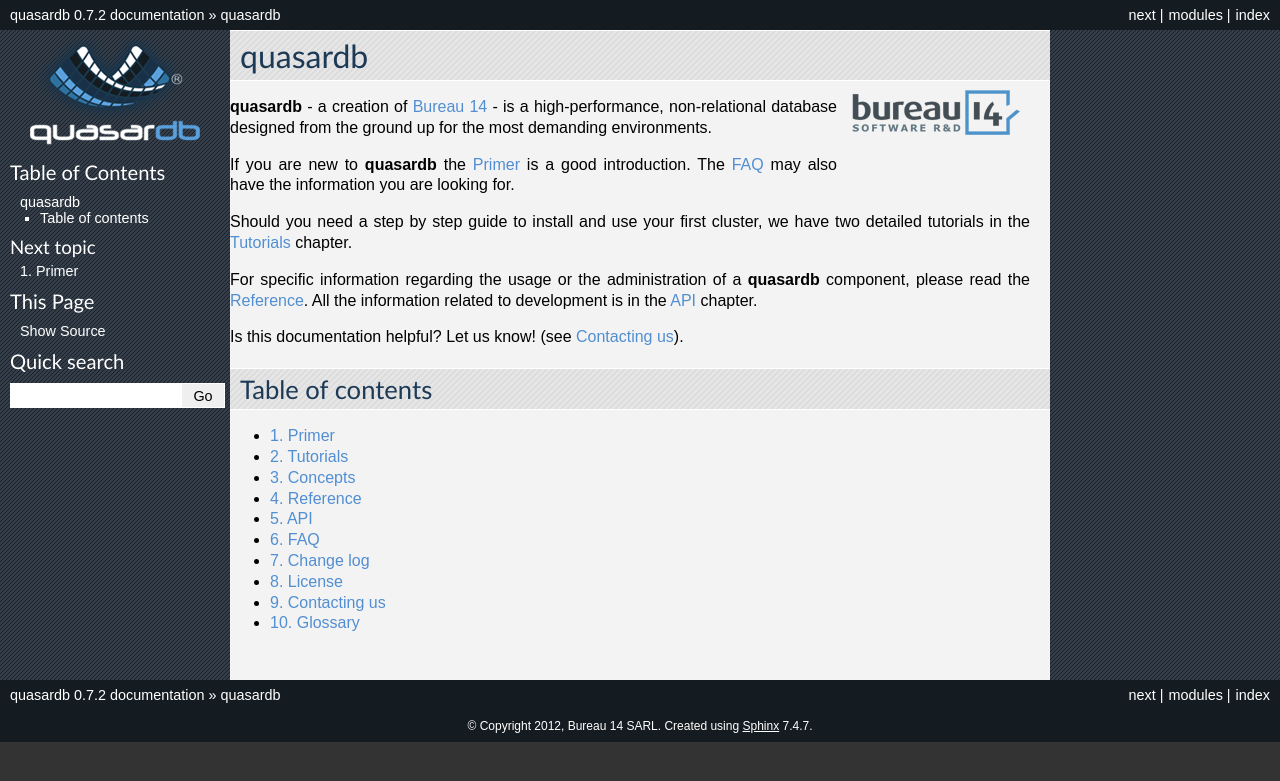
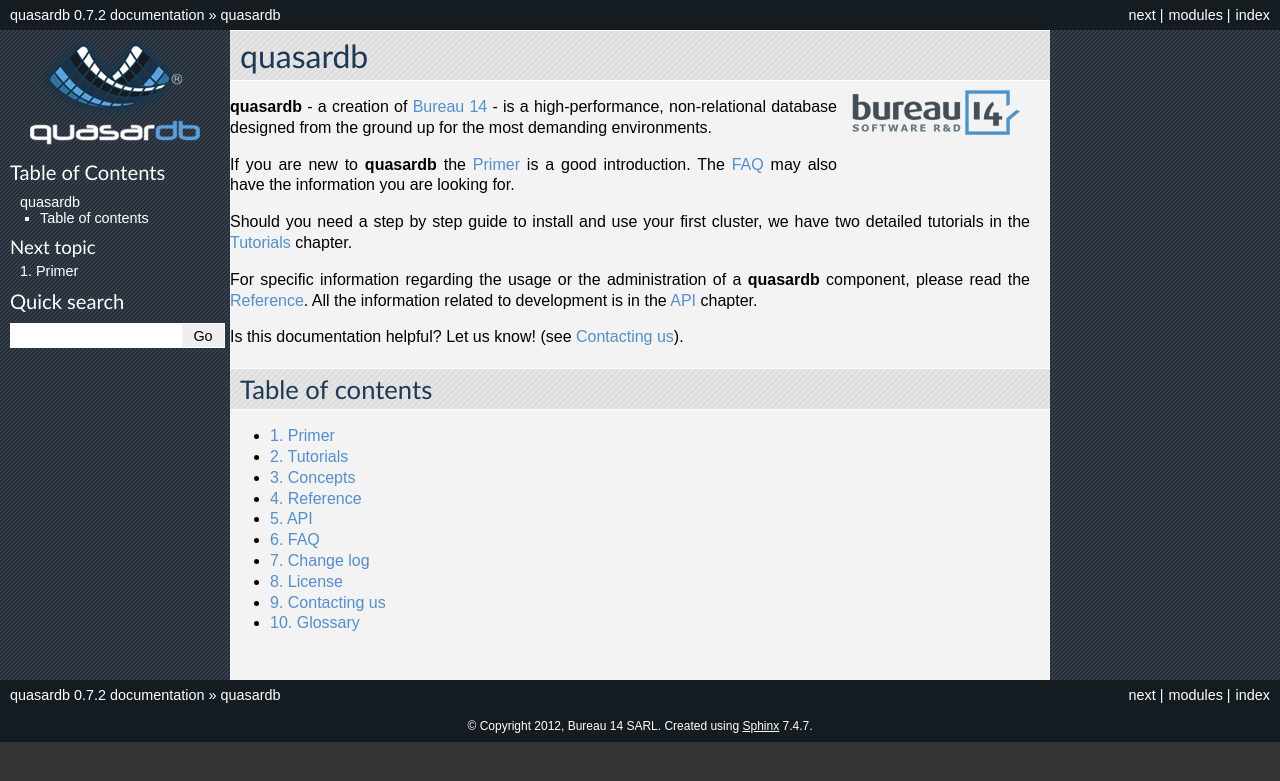
Before and after one commit to iltommi/qdb-documentation, a Sphinx documentation site: the page built from source/index.rst, in a window 1280 px wide. Shown: the top 781 px of the page. Built offline with Sphinx 7.4.7, drawn with Linux system fonts in a browser that asks for light colours; formulas are drawn with MathJax 3.

Commit message:
Minor adjustments.

```diff
--- a/source/conf.py
+++ b/source/conf.py
@@ -54,7 +54,7 @@ release = '0.7.2'
 
 # The language for content autogenerated by Sphinx. Refer to documentation
 # for a list of supported languages.
-#language = None
+language = 'en'
 
 # There are two options for replacing |today|: either, you set today to some
 # non-false value, then it is used:
@@ -85,7 +85,6 @@ pygments_style = 'monokai'
 
 # A list of ignored prefixes for module index sorting.
 #modindex_common_prefix = []
-
 
 # -- Options for HTML output ---------------------------------------------------
 
@@ -166,6 +165,8 @@ html_static_path = ['_static']
 # Output file base name for HTML help builder.
 htmlhelp_basename = 'qdbdoc'
 
+html_use_modindex = False
+html_show_sourcelink = False
 
 # -- Options for LaTeX output --------------------------------------------------
 
```
